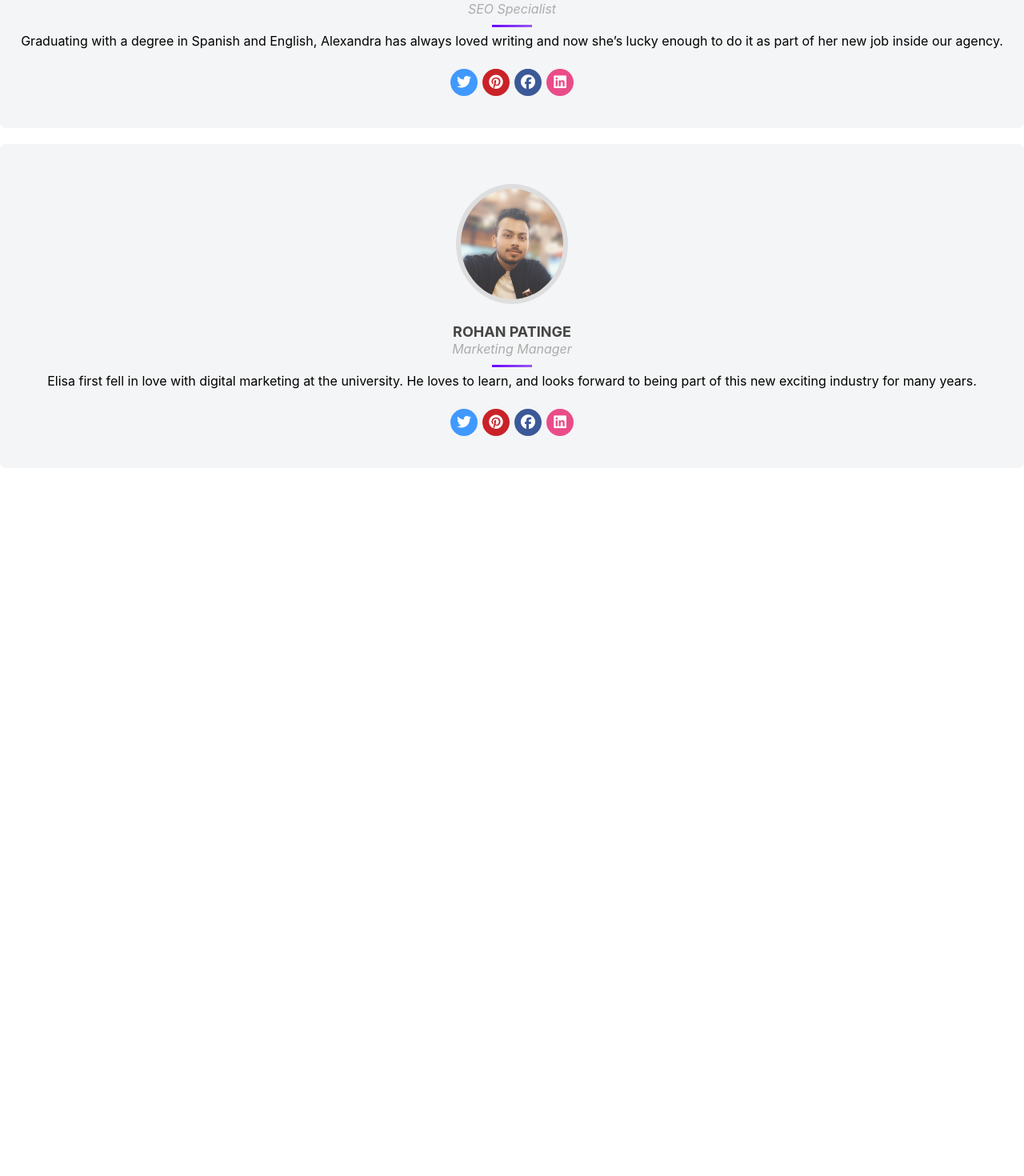
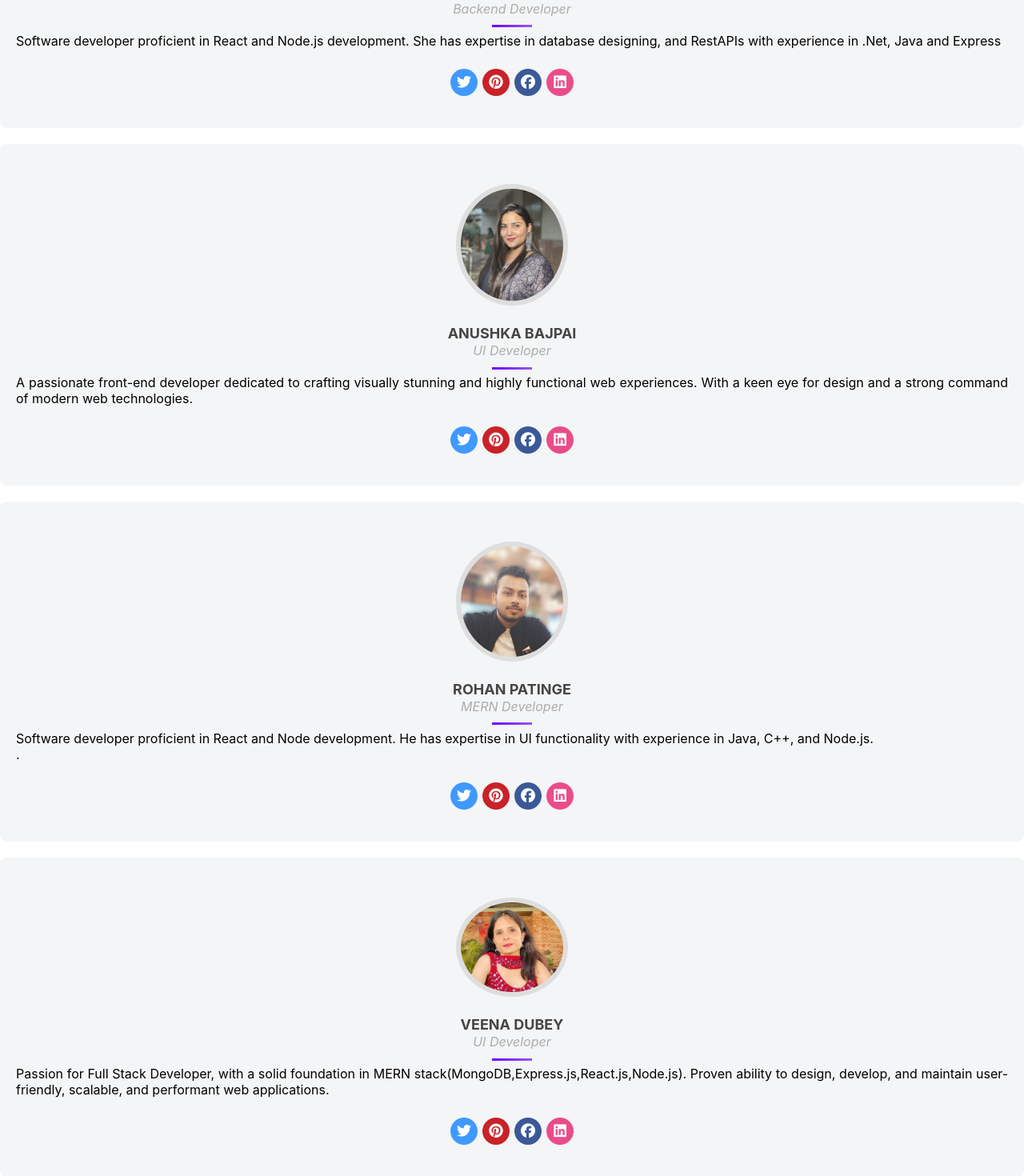
Before and after one commit to zainabfirdous/BugTracker, a React (Create React App) app in the folder bugtracker/: page /AboutUs in a window 1280 px wide. Shown: the part 936-2406 px from the top of the page at 80% size. Before the commit the page ends 1611 px from the top, so only its background shows below. Built offline with nearby package versions, Linux system fonts and the light colour scheme; a small style sheet from the web is missing.

Commit message:
New Update
New Update

```diff
--- a/bugtracker/src/components/AboutUs.js
+++ b/bugtracker/src/components/AboutUs.js
@@ -5,6 +5,8 @@ import '@fortawesome/fontawesome-free/css/all.css';
 import sachin from '../Img/Sachin.jpg';
 import zainab from '../Img/Zainab.jpeg';
 import rohan from '../Img/Rohan.png';
+import Anushka from '../Img/Anushka.jpg';
+import Veena from '../Img/Veena.jpeg';
 
 import "./Features.css";
 
@@ -17,9 +19,9 @@ function Services() {
 
                 <div class="row">
 
-                    <div class="col-md-12 text-center border-info m-3" style={{backgroundColor: 'skyblue', borderRadius: '30px',}}>
+                    <div class="col-md-12 text-center border-info m-3" style={{ backgroundColor: 'skyblue', borderRadius: '30px', }}>
 
-                        <h2 class="section-title"><span className="p-3" style={{ fontSize:'0.8rem' }}>The Team Behind Bug Tracking Application</span></h2>
+                        <h2 class="section-title"><span className="p-3" style={{ fontSize: '0.8rem' }}>The Team Behind Bug Tracking Application</span></h2>
 
                     </div>
 
@@ -37,8 +39,8 @@ function Services() {
 
                             <img src={sachin} class="team-img" alt="pic" />
                             <h3>Sachin Patidar</h3>
-                            <div class="team-info"><p>UI Developer</p></div>
-                            <p>Sachin is software developer proficient in
+                            <div class="team-info"><p>UX Developer</p></div>
+                            <p style={{ textAlign: 'justify' }}>Software developer proficient in
                                 React and Node.js development. Additionally, He has expertise in UI functionality and REST APIs, with experience in
                                 ADO Dot Net, Spring Boot, and Express.</p>
 
@@ -66,9 +68,10 @@ function Services() {
 
                             <h3>Zainab Firdous</h3>
 
-                            <div class="team-info"><p>SEO Specialist</p></div>
+                            <div class="team-info"><p>Backend Developer</p></div>
 
-                            <p>Graduating with a degree in Spanish and English, Alexandra has always loved writing and now she’s lucky enough to do it as part of her new job inside our agency.</p>
+                            <p style={{ textAlign: 'justify' }}> Software developer proficient in React and Node.js development.
+                                She has expertise in database designing, and RestAPIs with experience in .Net, Java and Express</p>
 
                             <ul class="team-icon">
 
@@ -85,7 +88,33 @@ function Services() {
                         </div>
 
                     </div>
+
                     <div class="col-sm-6 col-md-4">
+
+                        <div class="team-item">
+
+                            <img src={Anushka} class="team-img" alt="pic" />
+
+                            <h3>Anushka Bajpai</h3>
+
+                            <div class="team-info"><p>UI Developer</p></div>
+
+                            <p style={{ textAlign: 'justify' }}>A passionate front-end developer dedicated to crafting visually stunning and highly functional web experiences. With a keen eye for design and a strong command of modern web technologies.</p>
+
+                            <ul class="team-icon">
+
+                                <li><a href="#" class="twitter"><i class="fa-brands fa-twitter"></i></a></li>
+
+                                <li><a href="#" class="pinterest"><i class="fa-brands fa-pinterest"></i></a></li>
+
+                                <li><a href="#" class="facebook"><i class="fa-brands fa-facebook"></i></a></li>
+
+                                <li><a href="#" class="dribble"><i class="fa-brands fa-linkedin"></i></a></li>
+                            </ul>
+
+                        </div>
+                    </div>
+                    <div class="offset-lg-2 col-sm-6 col-md-4">
 
                         <div class="team-item">
 
@@ -93,9 +122,9 @@ function Services() {
 
                             <h3>Rohan Patinge</h3>
 
-                            <div class="team-info"><p>Marketing Manager</p></div>
+                            <div class="team-info"><p>MERN Developer</p></div>
 
-                            <p>Elisa first fell in love with digital marketing at the university. He loves to learn, and looks forward to being part of this new exciting industry for many years.</p>
+                            <p style={{ textAlign: 'justify' }}>Software developer proficient in React and Node development. He has expertise in UI functionality with experience in Java, C++, and Node.js.<br></br>.</p>
 
                             <ul class="team-icon">
 
@@ -111,6 +140,37 @@ function Services() {
                         </div>
 
                     </div>
+                    <div class="col-sm-6 col-md-4">
+
+                        <div class="team-item">
+
+                            <img src={Veena} class="team-img" alt="pic" />
+
+                            <h3>Veena Dubey</h3>
+
+                            <div class="team-info"><p>UI Developer</p></div>
+
+                            <p style={{ textAlign: 'justify' }}>Passion for Full Stack Developer, with a
+                                solid foundation in MERN
+                                stack(MongoDB,Express.js,React.js,Node.js). Proven ability to
+                                design, develop, and maintain user-friendly, scalable, and
+                                performant web applications.</p>
+
+                            <ul class="team-icon">
+
+                                <li><a href="#" class="twitter"><i class="fa-brands fa-twitter"></i></a></li>
+
+                                <li><a href="#" class="pinterest"><i class="fa-brands fa-pinterest"></i></a></li>
+
+                                <li><a href="#" class="facebook"><i class="fa-brands fa-facebook"></i></a></li>
+
+                                <li><a href="#" class="dribble"><i class="fa-brands fa-linkedin"></i></a></li>
+
+                            </ul>
+
+                        </div>
+
+                    </div>
 
                 </div>
 
--- a/bugtracker/src/components/EmpProj.js
+++ b/bugtracker/src/components/EmpProj.js
@@ -101,7 +101,7 @@ const handleClick = async (teamID) => {
       </Modal.Footer>
     </Modal>}</div>
 
-    <div className="container profile-con text-center">
+    <div className="container profile-con text-center mt-3">
         <div className = "row profile-row">
             <div className="col">
             <h2 className="heading">My Projects</h2>
--- a/bugtracker/src/components/EmpTeam.js
+++ b/bugtracker/src/components/EmpTeam.js
@@ -102,7 +102,7 @@ export default function EmpTeam() {
     </Modal>}</div>
 
 
-      <div className="container profile-con text-center">
+      <div className="container profile-con text-center mt-3">
       <div className = "row profile-row">
       <div classNamw="col">
       <h2 className="heading">My Teams</h2>
--- a/bugtracker/src/components/MySettings.js
+++ b/bugtracker/src/components/MySettings.js
@@ -135,7 +135,7 @@ export default function MySettings() {
   </div>
 
 
-    <div className='container profile-con  text-center'>
+    <div className='container profile-con text-center mt-3'>
         <div className='row profile-row'>
             <div className='col '>
             <h2 className="heading">My Account</h2>
--- a/bugtracker/src/components/Project.js
+++ b/bugtracker/src/components/Project.js
@@ -91,7 +91,7 @@ export default function Project() {
 
      {/* Main Body */}
     <div
-      className="container"
+      className="container" style={{overflowY: 'hidden'}}
     >
        <div className="container">
         <AddProject
--- a/bugtracker/src/components/Sidebar.jsx
+++ b/bugtracker/src/components/Sidebar.jsx
@@ -168,7 +168,7 @@ const SideBar = ({ children }) => {
   backgroundPosition: 'center',
   minHeight: '100vh',
   maxHeight: '100%', // Set maximum height to 100% of the viewport height
-  overflow: 'hidden', // Hide any overflowing content
+  overflowX: 'hidden', // Hide any overflowing content
   // width: '100vw', // Uncomment this line if you want to cover the entire viewport horizontally as well
 }} >
                 {/* Create Bug */}
```
Also changed, not shown: bugtracker/src/Img/Anushka.jpg (added), bugtracker/src/Img/Veena.jpeg (added).
